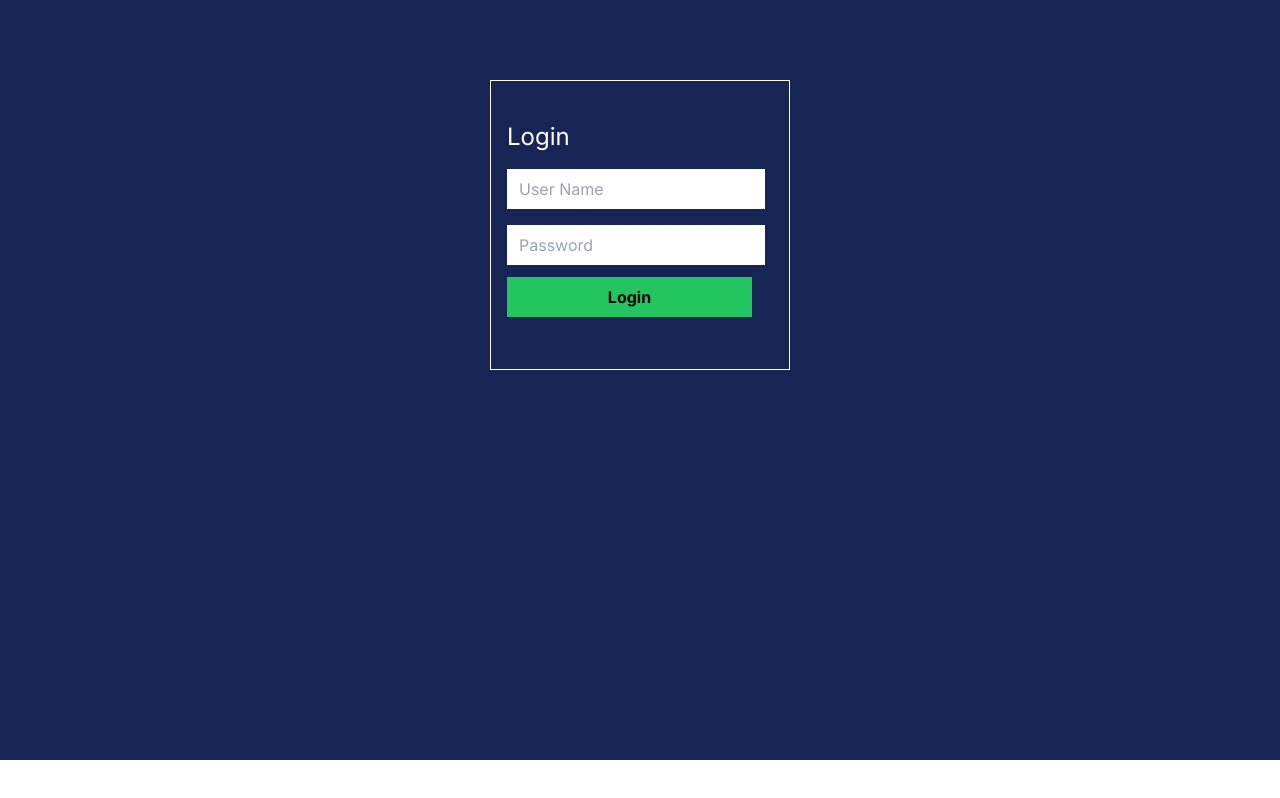
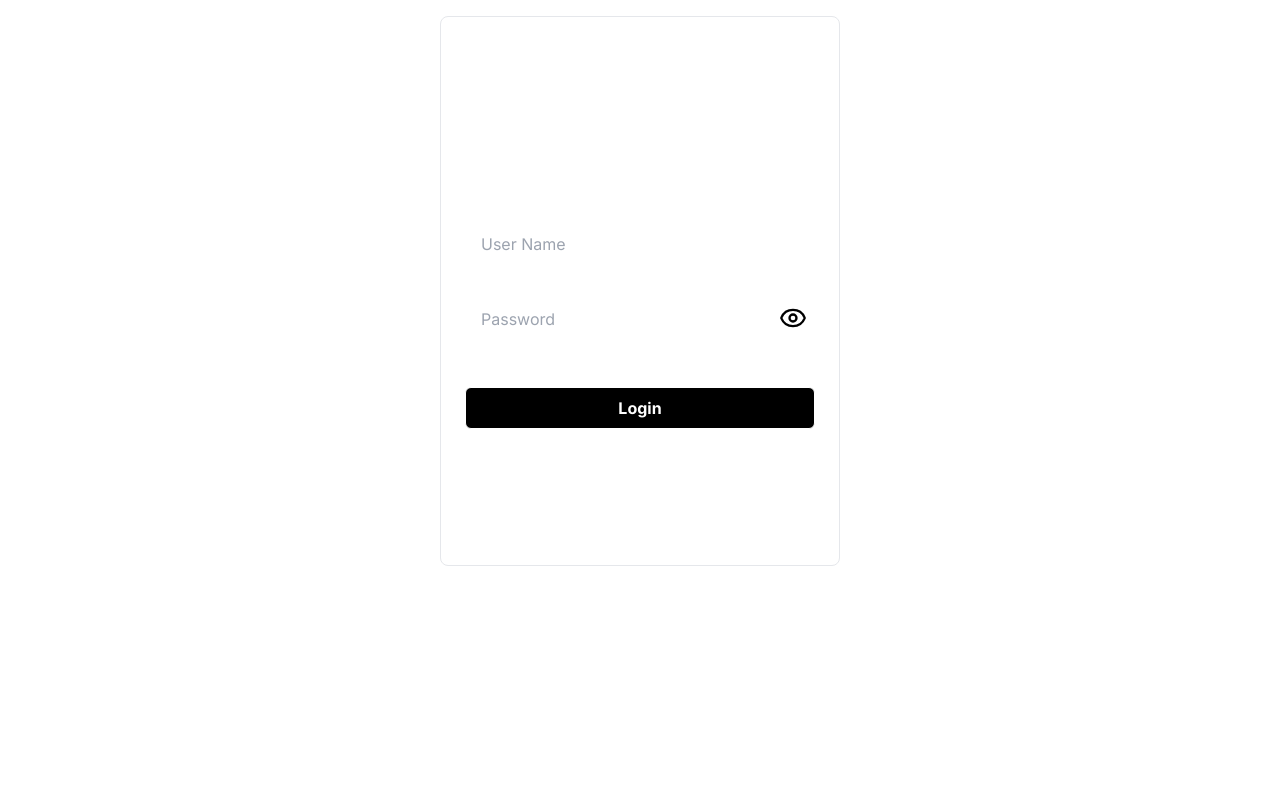
Before and after one commit to Shoaib-777/Dashboard, a Next.js app: page /login in a window 1280 px wide. Built offline with nearby package versions, Linux system fonts and the light colour scheme.

Commit message:
Update page.js

```diff
--- a/app/login/page.js
+++ b/app/login/page.js
@@ -1,30 +1,47 @@
 'use client'
 import { useFormState } from "react-dom";
 import { authenticate } from "../lib/actionu";
+import { useState } from "react";
+import {LuEye,LuEyeOff} from 'react-icons/lu'
 
 const LoginForm = () => {
     const [state, formAction] = useFormState(authenticate, undefined);
+    const [show,setShow]=useState(false)
+
 
   return (
-    <div className='bg-blue-950 h-[95vh] pt-20'>
-            <div className=' mx-auto  border border-white w-[300px] h-[290px] pt-6 pl-4 pb-8'>
-                <div className='py-4 '>
-                    <h2 className='text-2xl text-white '>Login</h2>
-                </div>
-                <div className='pb-6'>
+   <>
+     <div className="background w-full h-full">
+            <div className="mx-auto border border-gray-200 w-[370px] h-[550px] sm:w-[400px] sm:h-[550px] px-6 mt-[1rem] rounded-lg bg-transparent mb-[3rem] ">
             <form action={formAction}>
-                        <div className='mb-4'>
-                            <input type="text" name='username' placeholder='User Name' className='px-3 py-2' />
+            <div className=" mt-[2rem] ">
+                    <h2 className="text-center text-white font-bold text-2xl">Login</h2>
             </div>
             <div>
-                            <input type="password" name='password' placeholder='Password' className='px-3 py-2' />
+                    <h2 className="font-bold text-3xl text-center text-white mt-[3rem] mb-[2rem] ">Welcome Back !</h2>
             </div>
-                        <button className="bg-green-500 black px-3 py-2 w-[245px] font-bold mt-3">Login</button>
+            <div className="mb-2">
+                    <label htmlFor="" className="text-white font-bold text-[18px]">User Name</label><br />
+                    <input type="text" name="username" placeholder="User Name" className="w-full px-4 py-2" />
+            </div>
+            <div className="mb-2 relative">
+                    <label htmlFor=""className="text-white font-bold text-[18px]" >Password</label><br />
+                    <input name='password'  type={show ? 'text' : 'password'} placeholder="Password" className="w-full px-4 py-2 " />
+                    {
+                        show?
+                        <LuEyeOff onClick={()=>setShow(!show)} className="absolute top-8 right-2 text-black w-7 h-7  cursor-pointer" />
+                        :
+                        <LuEye onClick={()=>setShow(!show)} className="absolute top-8 right-2 text-black w-7 h-7  cursor-pointer" />
+                    }
+            </div>
+            <div className="mt-[3rem]">
+                    <button className="w-full hover:bg-gray-950 text-center py-2 border border-white rounded-md bg-black text-white font-bold  ">Login</button>
+            </div>
                 <span className="text-white font-bold  ml-9">{state && state}</span>
                 </form>
             </div>
         </div>
-    </div>
+    </>
   )
 }
 
```
Lines whose indentation alone changed are shown as unchanged.
